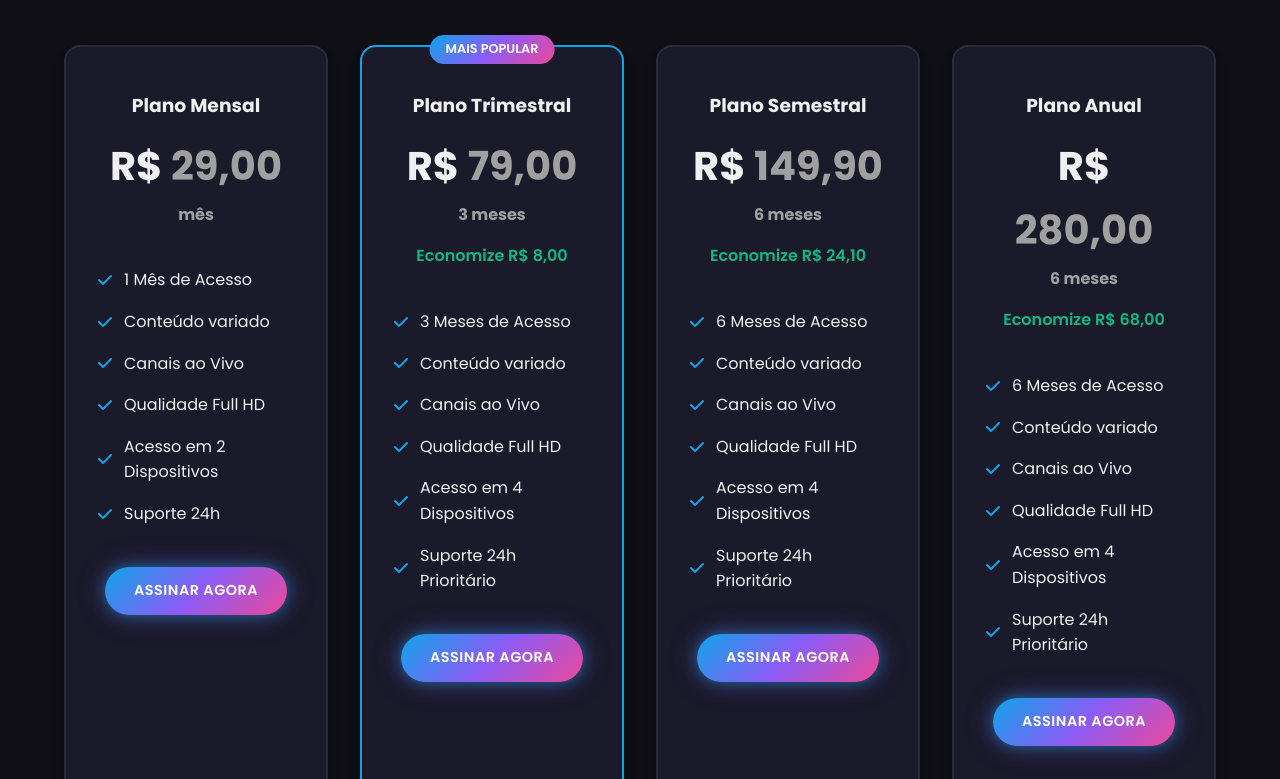
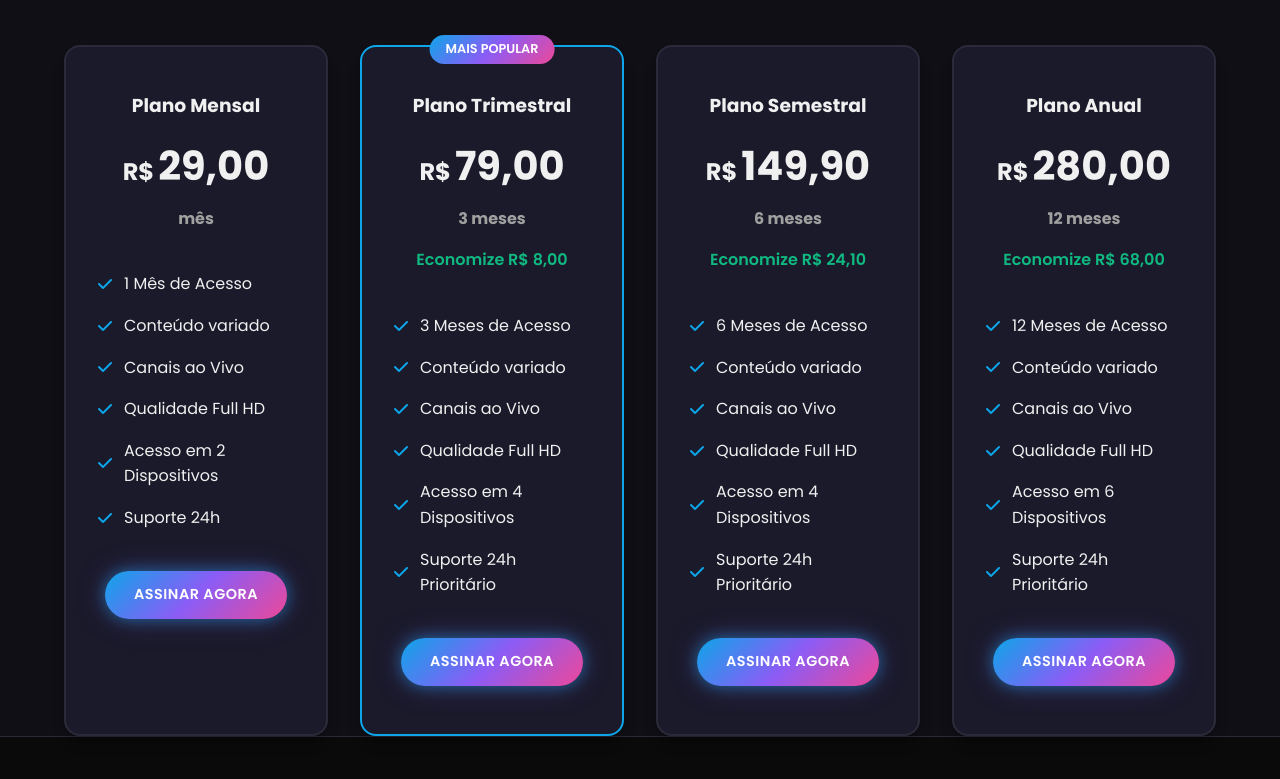
Before and after one commit to slotmais/streamstvofc, a plain HTML site: page index.html in a window 1280 px wide. Shown: the part 1844-2623 px from the top of the page. Drawn offline with Linux system fonts and the light colour scheme.

Commit message:
Update index.html

```diff
--- a/index.html
+++ b/index.html
@@ -425,17 +425,25 @@
             font-size: 2.5rem;
             font-weight: 700;
             margin: 1rem 0;
-            display: flex;
-            flex-direction: column; /* Coloca o número e o período em coluna */
-            align-items: center;
+            display: flex; /* Usar flexbox */
+            flex-direction: column; /* Colocar itens em coluna */
+            align-items: center; /* Centralizar horizontalmente */
+        }
+        .plan-price .value-container {
+            display: flex; /* R$ e valor na mesma linha */
+            align-items: baseline; /* Alinhar pela base */
+            gap: 0.25rem; /* Espaçamento pequeno entre R$ e valor */
+        }
+        .plan-price .currency {
+            font-size: 1.5rem; /* Tamanho menor para R$ */
         }
         .plan-price .number {
-            font-size: 2.5rem;
+            font-size: 2.5rem; /* Tamanho do número */
         }
-        .plan-price span {
+        .plan-price .period {
             font-size: 1rem;
             color: var(--text-gray);
-            margin-top: 0.25rem; /* Espaçamento entre o preço e o período */
+            margin-top: 0.5rem; /* Espaçamento acima do período */
         }
         .plan-savings {
             color: #10b981;
@@ -743,8 +751,11 @@
                     <div class="plan-header">
                         <h3>Plano Mensal</h3>
                         <div class="plan-price">
-                            <div>R$ <span class="number">29,00</span></div>
-                            <span>mês</span>
+                            <div class="value-container">
+                                <span class="currency">R$</span>
+                                <span class="number">29,00</span>
+                            </div>
+                            <span class="period">mês</span>
                         </div>
                     </div>
                     <ul class="plan-features">
@@ -762,8 +773,11 @@
                     <div class="plan-header">
                         <h3>Plano Trimestral</h3>
                         <div class="plan-price">
-                            <div>R$ <span class="number">79,00</span></div>
-                            <span>3 meses</span>
+                            <div class="value-container">
+                                <span class="currency">R$</span>
+                                <span class="number">79,00</span>
+                            </div>
+                            <span class="period">3 meses</span>
                         </div>
                         <div class="plan-savings">Economize R$ 8,00</div>
                     </div>
@@ -781,8 +795,11 @@
                     <div class="plan-header">
                         <h3>Plano Semestral</h3>
                         <div class="plan-price">
-                            <div>R$ <span class="number">149,90</span></div>
-                            <span>6 meses</span>
+                            <div class="value-container">
+                                <span class="currency">R$</span>
+                                <span class="number">149,90</span>
+                            </div>
+                            <span class="period">6 meses</span>
                         </div>
                         <div class="plan-savings">Economize R$ 24,10</div>
                     </div>
@@ -800,17 +817,20 @@
                     <div class="plan-header">
                         <h3>Plano Anual</h3>
                         <div class="plan-price">
-                            <div>R$ <span class="number">280,00</span></div>
-                            <span>6 meses</span>
+                            <div class="value-container">
+                                <span class="currency">R$</span>
+                                <span class="number">280,00</span>
+                            </div>
+                            <span class="period">12 meses</span>
                         </div>
                         <div class="plan-savings">Economize R$ 68,00</div>
                     </div>
                     <ul class="plan-features">
-                        <li><i class="fas fa-check"></i> 6 Meses de Acesso</li>
+                        <li><i class="fas fa-check"></i> 12 Meses de Acesso</li>
                         <li><i class="fas fa-check"></i> Conteúdo variado</li>
                         <li><i class="fas fa-check"></i> Canais ao Vivo</li>
                         <li><i class="fas fa-check"></i> Qualidade Full HD</li>
-                        <li><i class="fas fa-check"></i> Acesso em 4 Dispositivos</li>
+                        <li><i class="fas fa-check"></i> Acesso em 6 Dispositivos</li>
                         <li><i class="fas fa-check"></i> Suporte 24h Prioritário</li>
                     </ul>
                     <a href="https://wa.me/5587996255711?text=Olá,%20gostaria%20de%20assinar%20o%20plano%20Anual%20no%20valor%20de%20R%24%20280,00." class="btn btn-primary">Assinar Agora</a>
```
